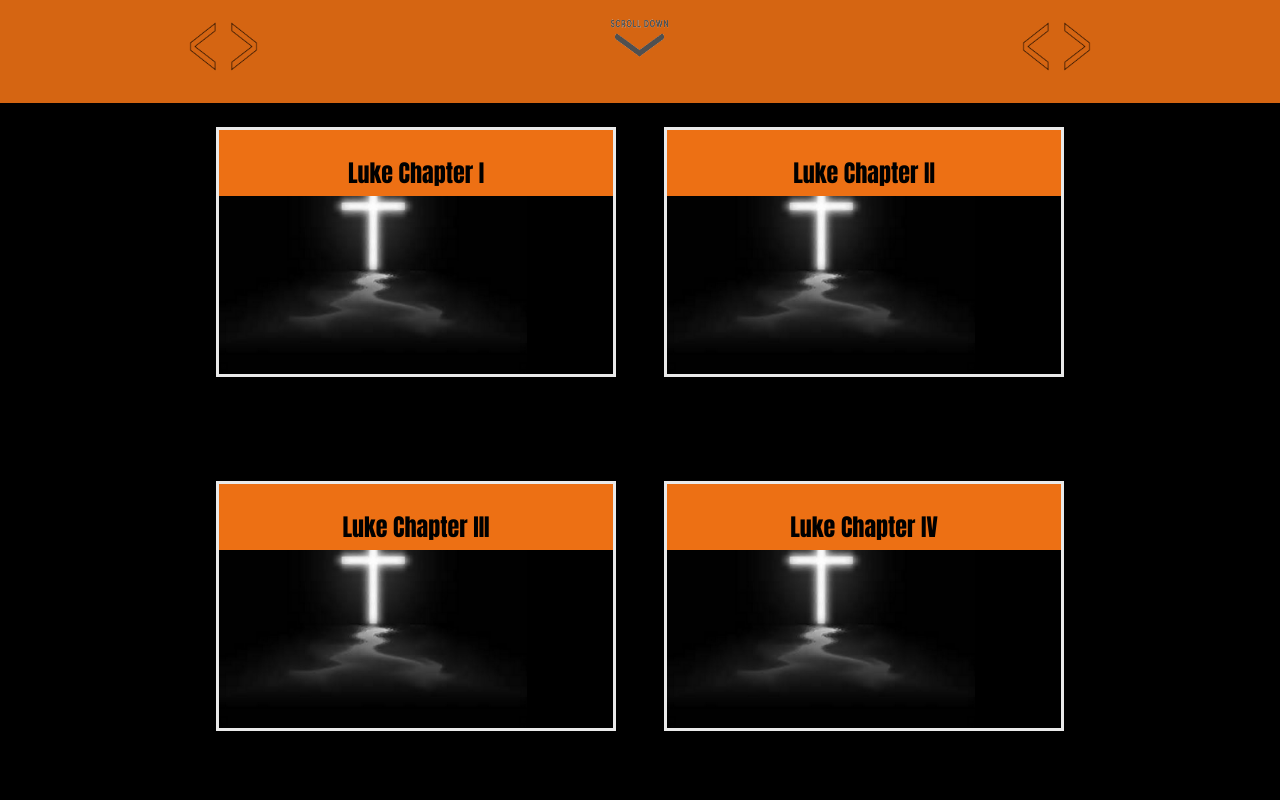
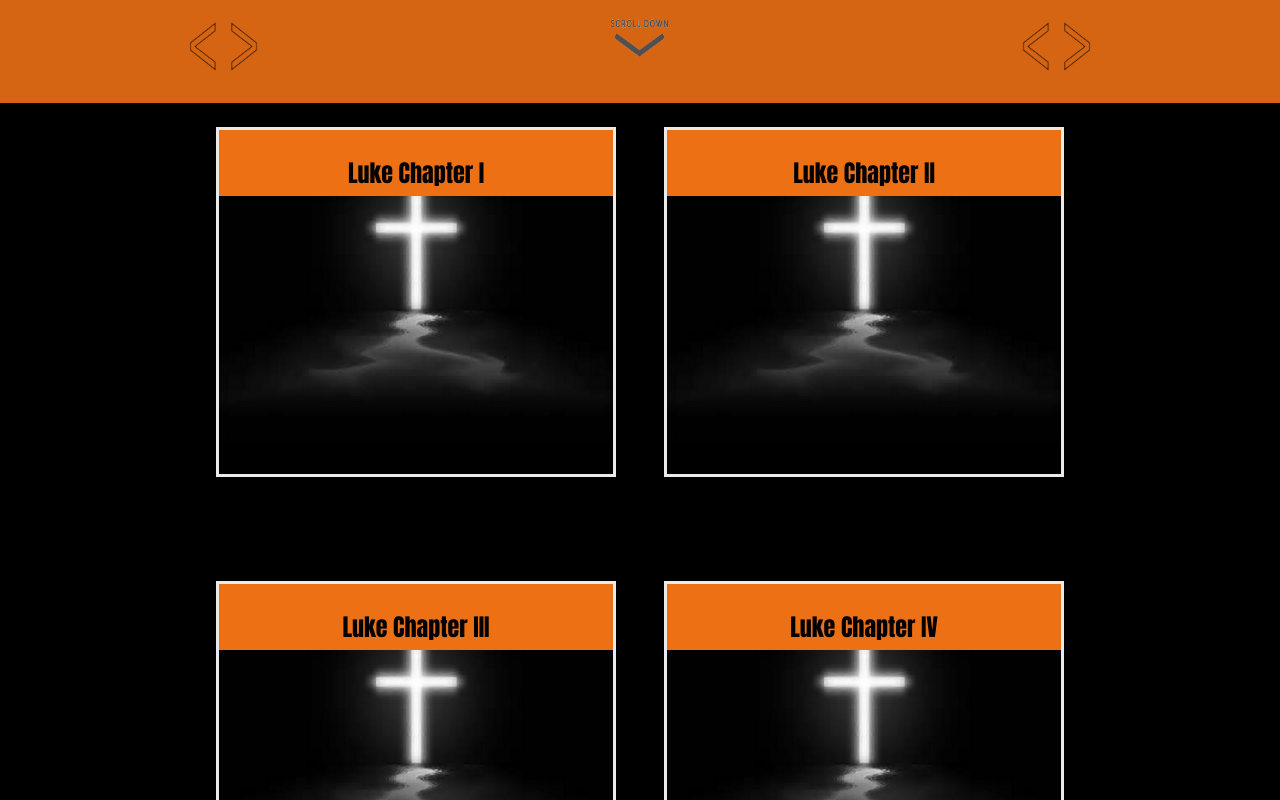
Before and after one commit to jnutt367/luke, a Next.js app: page / in a window 1280 px wide. Shown: the part 620-1420 px from the top of the page. Built offline with nearby package versions, Linux system fonts and the light colour scheme.

Commit message:
Update Home.module.css
new luke

```diff
--- a/styles/Home.module.css
+++ b/styles/Home.module.css
@@ -244,7 +244,6 @@
     background-image: url(/white-cross-on-black-background.png);
     background-size:contain;
     display: grid;
-    background-color: white;
     place-items: center;
     background-repeat: no-repeat;
     color: transparent;
@@ -252,7 +251,7 @@
     margin-bottom: 5rem;
     padding: 0rem;
     text-align: left;
-    max-height: 250px;
+    max-height: 350px;
     max-width: 400px;
     background-color: black;
     overflow: scroll;
@@ -287,7 +286,7 @@
     display: inline;
     color: black;
     opacity: 1;
-    border-color:  #ffa500;
+    border: 6px solid #ffa500;
     background-image: url(/paper.jpg);
     background-repeat: no-repeat;
     background-size: cover;
```
